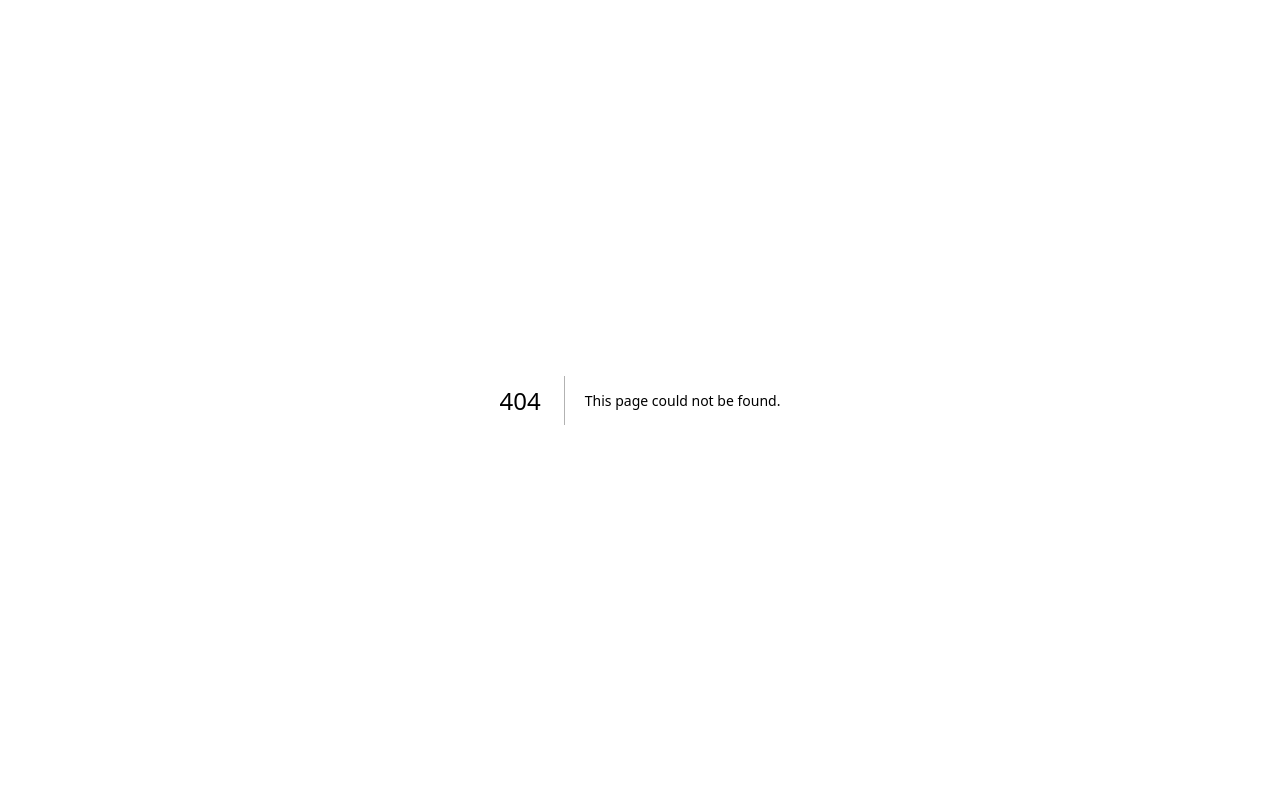
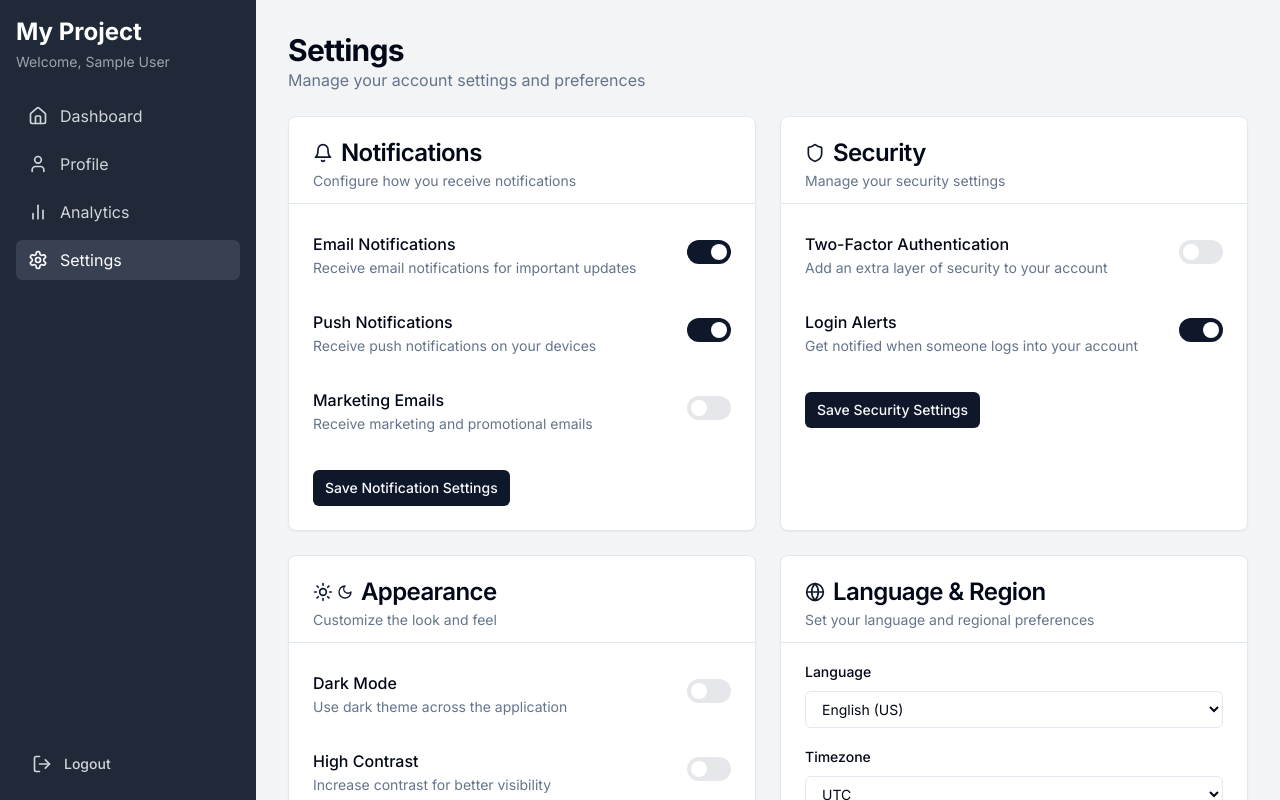
Before and after one commit to barisvelioglu/my-new-project, a Next.js app: page /dashboard/settings in a window 1280 px wide. Before the commit this address had no page. Built offline with nearby package versions, Linux system fonts and the light colour scheme; sample sign-in values are in the browser's storage.

Commit message:
Add settings page

```diff
--- /dev/null
+++ b/app/dashboard/settings/page.tsx
@@ -0,0 +1,259 @@
+'use client'
+
+import { useState } from 'react'
+import { Button } from '@/components/ui/button'
+import {
+  Card,
+  CardContent,
+  CardDescription,
+  CardFooter,
+  CardHeader,
+  CardTitle,
+} from '@/components/ui/card'
+import { Label } from '@/components/ui/label'
+import { Bell, Globe, Shield, Moon, Sun } from 'lucide-react'
+
+interface ToggleOption {
+  id: string
+  label: string
+  description: string
+  enabled: boolean
+}
+
+function ToggleItem({ option, onChange }: { option: ToggleOption, onChange: (id: string, enabled: boolean) => void }) {
+  return (
+    <div className="flex items-center justify-between py-3">
+      <div className="space-y-0.5">
+        <Label htmlFor={option.id} className="text-base">{option.label}</Label>
+        <p className="text-sm text-muted-foreground">
+          {option.description}
+        </p>
+      </div>
+      <div className="ml-4">
+        <label
+          htmlFor={option.id}
+          className="relative inline-flex cursor-pointer items-center"
+        >
+          <input
+            type="checkbox"
+            id={option.id}
+            className="peer sr-only"
+            checked={option.enabled}
+            onChange={() => onChange(option.id, !option.enabled)}
+          />
+          <div className="h-6 w-11 rounded-full bg-gray-200 peer-checked:bg-primary peer-focus:ring-4 peer-focus:ring-primary/20"></div>
+          <div className="absolute left-1 top-1 h-4 w-4 transform rounded-full bg-white transition peer-checked:translate-x-5"></div>
+        </label>
+      </div>
+    </div>
+  )
+}
+
+export default function SettingsPage() {
+  const [notificationSettings, setNotificationSettings] = useState<ToggleOption[]>([
+    {
+      id: 'email-notifications',
+      label: 'Email Notifications',
+      description: 'Receive email notifications for important updates',
+      enabled: true,
+    },
+    {
+      id: 'push-notifications',
+      label: 'Push Notifications',
+      description: 'Receive push notifications on your devices',
+      enabled: true,
+    },
+    {
+      id: 'marketing-emails',
+      label: 'Marketing Emails',
+      description: 'Receive marketing and promotional emails',
+      enabled: false,
+    },
+  ])
+
+  const [securitySettings, setSecuritySettings] = useState<ToggleOption[]>([
+    {
+      id: 'two-factor-auth',
+      label: 'Two-Factor Authentication',
+      description: 'Add an extra layer of security to your account',
+      enabled: false,
+    },
+    {
+      id: 'login-alerts',
+      label: 'Login Alerts',
+      description: 'Get notified when someone logs into your account',
+      enabled: true,
+    },
+  ])
+
+  const [appearanceSettings, setAppearanceSettings] = useState<ToggleOption[]>([
+    {
+      id: 'dark-mode',
+      label: 'Dark Mode',
+      description: 'Use dark theme across the application',
+      enabled: false,
+    },
+    {
+      id: 'high-contrast',
+      label: 'High Contrast',
+      description: 'Increase contrast for better visibility',
+      enabled: false,
+    },
+  ])
+
+  const handleNotificationChange = (id: string, enabled: boolean) => {
+    setNotificationSettings(prev =>
+      prev.map(setting =>
+        setting.id === id ? { ...setting, enabled } : setting
+      )
+    )
+  }
+
+  const handleSecurityChange = (id: string, enabled: boolean) => {
+    setSecuritySettings(prev =>
+      prev.map(setting =>
+        setting.id === id ? { ...setting, enabled } : setting
+      )
+    )
+  }
+
+  const handleAppearanceChange = (id: string, enabled: boolean) => {
+    setAppearanceSettings(prev =>
+      prev.map(setting =>
+        setting.id === id ? { ...setting, enabled } : setting
+      )
+    )
+  }
+
+  return (
+    <div className="space-y-6">
+      <div>
+        <h1 className="text-3xl font-bold tracking-tight">Settings</h1>
+        <p className="text-muted-foreground">
+          Manage your account settings and preferences
+        </p>
+      </div>
+
+      <div className="grid gap-6 md:grid-cols-2">
+        <Card>
+          <CardHeader className="pb-3">
+            <div className="flex items-center space-x-2">
+              <Bell className="h-5 w-5 text-primary" />
+              <CardTitle>Notifications</CardTitle>
+            </div>
+            <CardDescription>Configure how you receive notifications</CardDescription>
+          </CardHeader>
+          <CardContent className="border-t pt-4">
+            <div className="space-y-2">
+              {notificationSettings.map(option => (
+                <ToggleItem
+                  key={option.id}
+                  option={option}
+                  onChange={handleNotificationChange}
+                />
+              ))}
+            </div>
+          </CardContent>
+          <CardFooter>
+            <Button size="sm">Save Notification Settings</Button>
+          </CardFooter>
+        </Card>
+
+        <Card>
+          <CardHeader className="pb-3">
+            <div className="flex items-center space-x-2">
+              <Shield className="h-5 w-5 text-primary" />
+              <CardTitle>Security</CardTitle>
+            </div>
+            <CardDescription>Manage your security settings</CardDescription>
+          </CardHeader>
+          <CardContent className="border-t pt-4">
+            <div className="space-y-2">
+              {securitySettings.map(option => (
+                <ToggleItem
+                  key={option.id}
+                  option={option}
+                  onChange={handleSecurityChange}
+                />
+              ))}
+            </div>
+          </CardContent>
+          <CardFooter>
+            <Button size="sm">Save Security Settings</Button>
+          </CardFooter>
+        </Card>
+
+        <Card>
+          <CardHeader className="pb-3">
+            <div className="flex items-center space-x-2">
+              <div className="flex items-center space-x-1">
+                <Sun className="h-5 w-5 text-primary" />
+                <Moon className="h-4 w-4 text-primary" />
+              </div>
+              <CardTitle>Appearance</CardTitle>
+            </div>
+            <CardDescription>Customize the look and feel</CardDescription>
+          </CardHeader>
+          <CardContent className="border-t pt-4">
+            <div className="space-y-2">
+              {appearanceSettings.map(option => (
+                <ToggleItem
+                  key={option.id}
+                  option={option}
+                  onChange={handleAppearanceChange}
+                />
+              ))}
+            </div>
+          </CardContent>
+          <CardFooter>
+            <Button size="sm">Save Appearance Settings</Button>
+          </CardFooter>
+        </Card>
+
+        <Card>
+          <CardHeader className="pb-3">
+            <div className="flex items-center space-x-2">
+              <Globe className="h-5 w-5 text-primary" />
+              <CardTitle>Language & Region</CardTitle>
+            </div>
+            <CardDescription>Set your language and regional preferences</CardDescription>
+          </CardHeader>
+          <CardContent className="border-t pt-4">
+            <div className="space-y-4">
+              <div className="space-y-2">
+                <Label htmlFor="language">Language</Label>
+                <select
+                  id="language"
+                  className="w-full rounded-md border border-input bg-background px-3 py-2 text-sm"
+                >
+                  <option value="en-US">English (US)</option>
+                  <option value="en-GB">English (UK)</option>
+                  <option value="fr-FR">French</option>
+                  <option value="de-DE">German</option>
+                  <option value="es-ES">Spanish</option>
+                </select>
+              </div>
+
+              <div className="space-y-2">
+                <Label htmlFor="timezone">Timezone</Label>
+                <select
+                  id="timezone"
+                  className="w-full rounded-md border border-input bg-background px-3 py-2 text-sm"
+                >
+                  <option value="UTC">UTC</option>
+                  <option value="EST">Eastern Time (US & Canada)</option>
+                  <option value="CST">Central Time (US & Canada)</option>
+                  <option value="MST">Mountain Time (US & Canada)</option>
+                  <option value="PST">Pacific Time (US & Canada)</option>
+                </select>
+              </div>
+            </div>
+          </CardContent>
+          <CardFooter>
+            <Button size="sm">Save Language Settings</Button>
+          </CardFooter>
+        </Card>
+      </div>
+    </div>
+  )
+}
```
